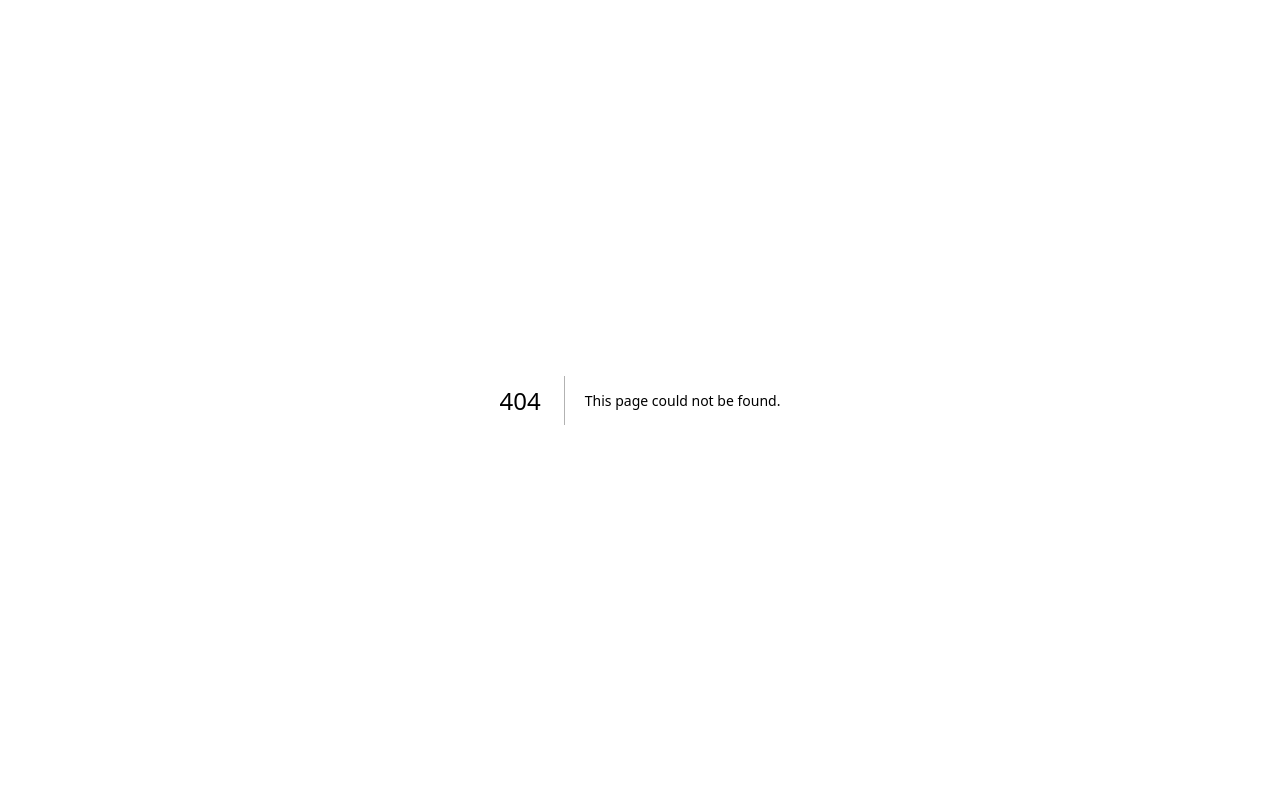
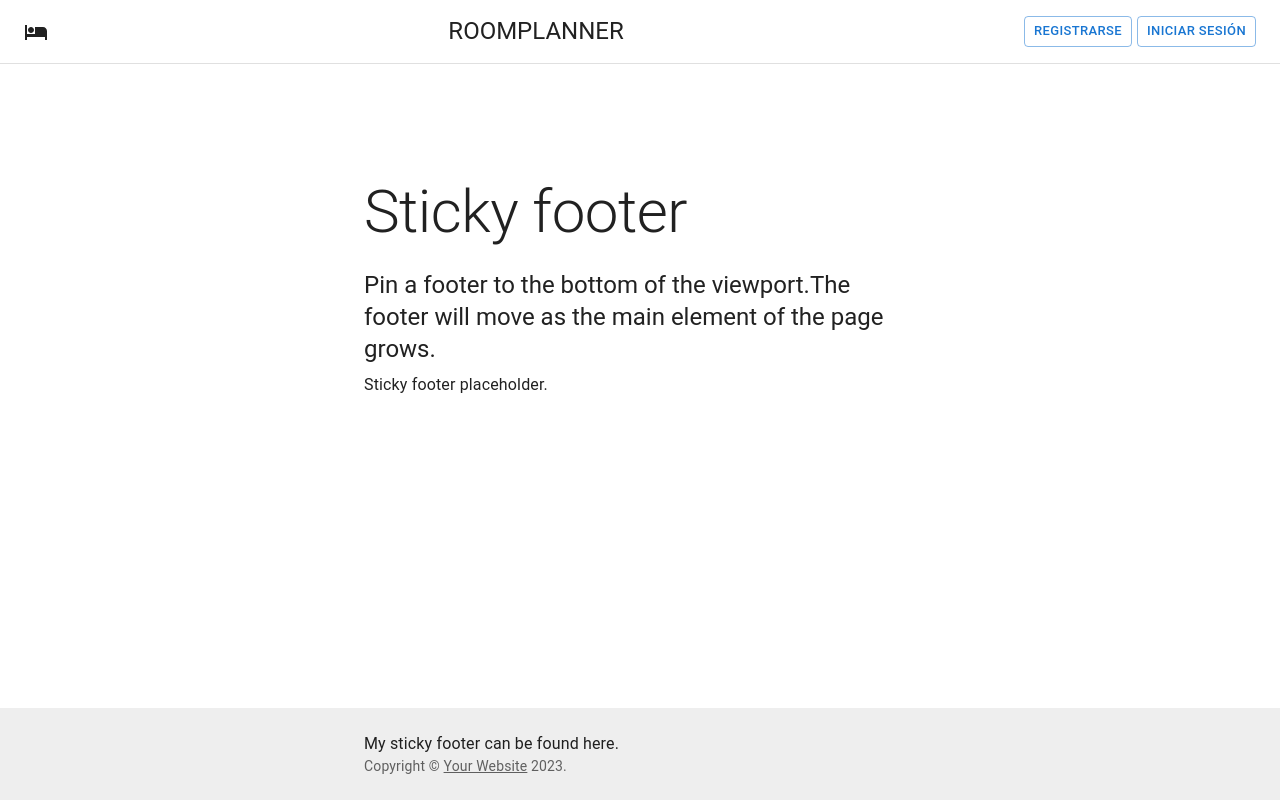
Before and after one commit to cristianmunoz1/roomplanner, a Next.js app: page /details in a window 1280 px wide. Before the commit this address had no page. Built offline with nearby package versions, Linux system fonts and the light colour scheme.

Commit message:
Agregación de la pagina details

```diff
--- a/components/header/HeaderComponent.tsx
+++ b/components/header/HeaderComponent.tsx
@@ -6,10 +6,6 @@
 import LocalHotelIcon from '@mui/icons-material/LocalHotel';
 
 interface HeaderProps {
-    sections: ReadonlyArray<{
-        title: string;
-        url: string;
-    }>;
     title: string;
 }
 
--- a/components/main-featured-post/MainFeaturedPostComponent.tsx
+++ b/components/main-featured-post/MainFeaturedPostComponent.tsx
@@ -58,7 +58,7 @@
                         <Typography variant="h5" color="inherit" paragraph>
                             {post.description}
                         </Typography>
-                        <Link variant="subtitle1" href="../../">
+                        <Link variant="subtitle1" href="../../details">
                             {post.linkText}
                         </Link>
                     </Box>
--- /dev/null
+++ b/pages/details.tsx
@@ -0,0 +1,71 @@
+import * as React from 'react';
+import CssBaseline from '@mui/material/CssBaseline';
+import { createTheme, ThemeProvider } from '@mui/material/styles';
+import Box from '@mui/material/Box';
+import Header from '../components/header/HeaderComponent';
+import Typography from '@mui/material/Typography';
+import Container from '@mui/material/Container';
+import Link from '@mui/material/Link';
+
+function Copyright() {
+    return (
+        <Typography variant="body2" color="text.secondary">
+            {'Copyright © '}
+            <Link color="inherit" href="https://mui.com/">
+                Your Website
+            </Link>{' '}
+            {new Date().getFullYear()}
+            {'.'}
+        </Typography>
+    );
+}
+
+// TODO remove, this demo shouldn't need to reset the theme.
+const defaultTheme = createTheme();
+
+export default function StickyFooter() {
+    return (
+        <ThemeProvider theme={defaultTheme}>
+            <Box
+                sx={{
+                    display: 'flex',
+                    flexDirection: 'column',
+                    minHeight: '100vh',
+                }}
+            >
+                <CssBaseline />
+                <Header title="ROOMPLANNER" />
+                <Container component="main" sx={{ mt: 8, mb: 2 }} maxWidth="sm">
+
+                    <Typography variant="h2" component="h1" gutterBottom>
+                        Sticky footer
+                    </Typography>
+                    <Typography variant="h5" component="h2" gutterBottom>
+                        {'Pin a footer to the bottom of the viewport.'}
+                        {'The footer will move as the main element of the page grows.'}
+                    </Typography>
+                    <Typography variant="body1">Sticky footer placeholder.</Typography>
+                </Container>
+                <Box
+                    component="footer"
+                    sx={{
+                        py: 3,
+                        px: 2,
+                        mt: 'auto',
+                        backgroundColor: (theme) =>
+                            theme.palette.mode === 'light'
+                                ? theme.palette.grey[200]
+                                : theme.palette.grey[800],
+                    }}
+                >
+                    <Container maxWidth="sm">
+                        <Typography variant="body1">
+                            My sticky footer can be found here.
+                        </Typography>
+                        <Copyright />
+                    </Container>
+                </Box>
+            </Box>
+        </ThemeProvider>
+    );
+}
--- a/pages/landing-page.tsx
+++ b/pages/landing-page.tsx
@@ -80,7 +80,7 @@
     <>
       <CssBaseline />
       <Container maxWidth="lg">
-        <Header title="ROOMPLANNER" sections={[]} />
+        <Header title="ROOMPLANNER" />
         <main>
 
           <MainFeaturedPost post={mainFeaturedPost} />
```
